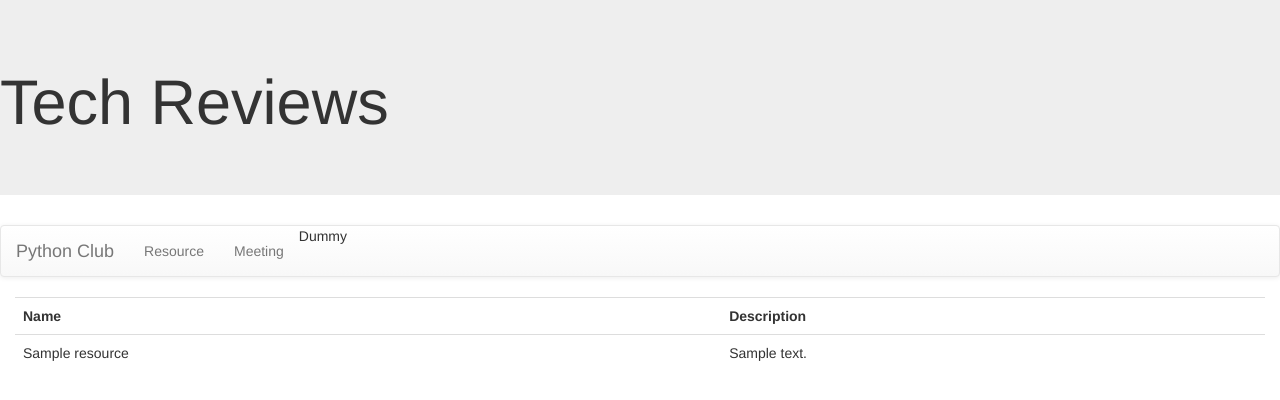
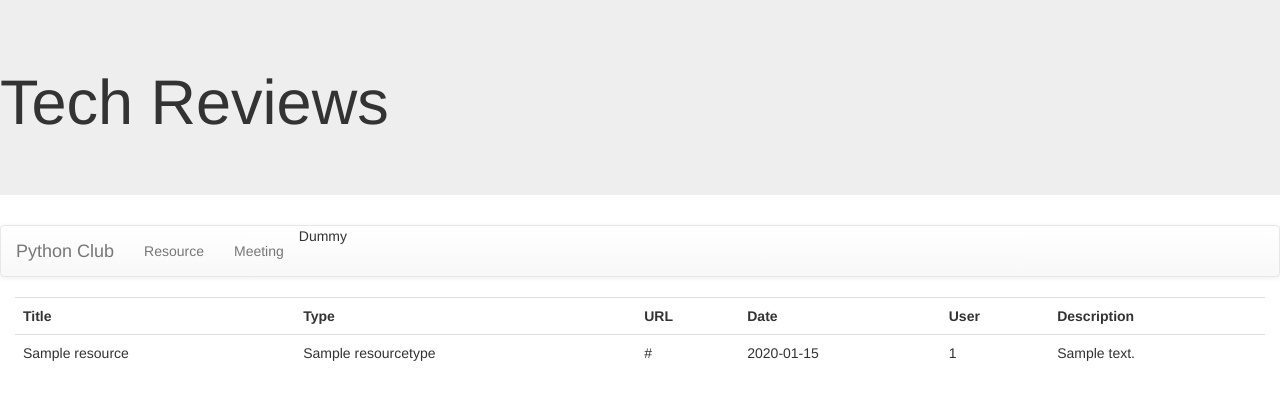
Before and after one commit to yan17asn/ITC172win20, a Django app: template PythonClub/Club/templates/Club/resource.html in a window 1280 px wide. Shown: the top 400 px of the page. Run offline with Django 3.2, Linux system fonts and the light colour scheme; the template is opened without the code that fills it: most values are stand-ins (such as "Sample title", 1, 10 or a date in 2020); some libraries are stand-ins or nearby versions.

Commit message:
Add files via upload

```diff
--- a/PythonClub/Club/templates/Club/resource.html
+++ b/PythonClub/Club/templates/Club/resource.html
@@ -2,13 +2,22 @@
 {% block content %}
 <table class="table">
     <tr>
-        <th>Name</th>
+        <th>Title</th>
+        <th>Type</th>
+        <th>URL</th>
+        <th>Date</th>
+        <th>User</th>
         <th>Description</th>
+
     </tr>
 {% for r in resource_list %}
 
 <tr>
 <td>{{r.resourcename}}</td>
+<td>{{r.resourcetype}}</td>
+<td>{{r.url}}</td>
+<td>{{r.dateentered}}</td>
+<td>{{r.userid}}</td>
 <td>{{r.description}}</td>
 </tr>
 {% endfor %}
```
